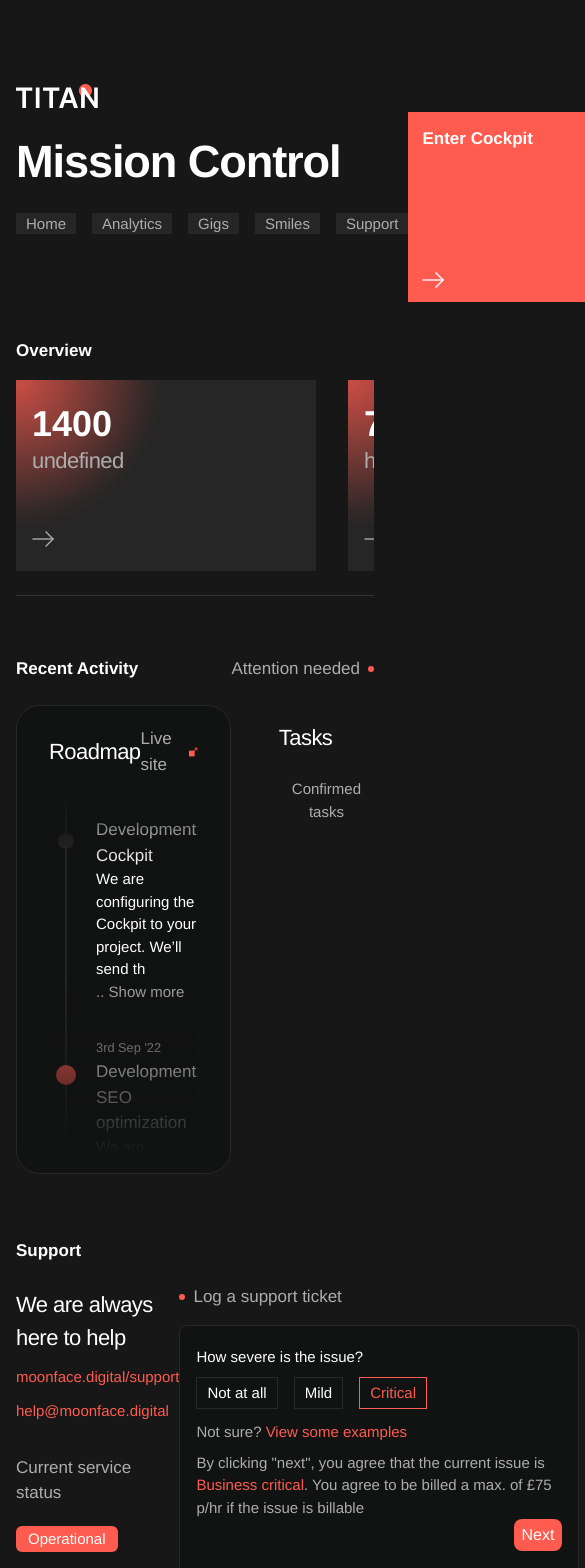
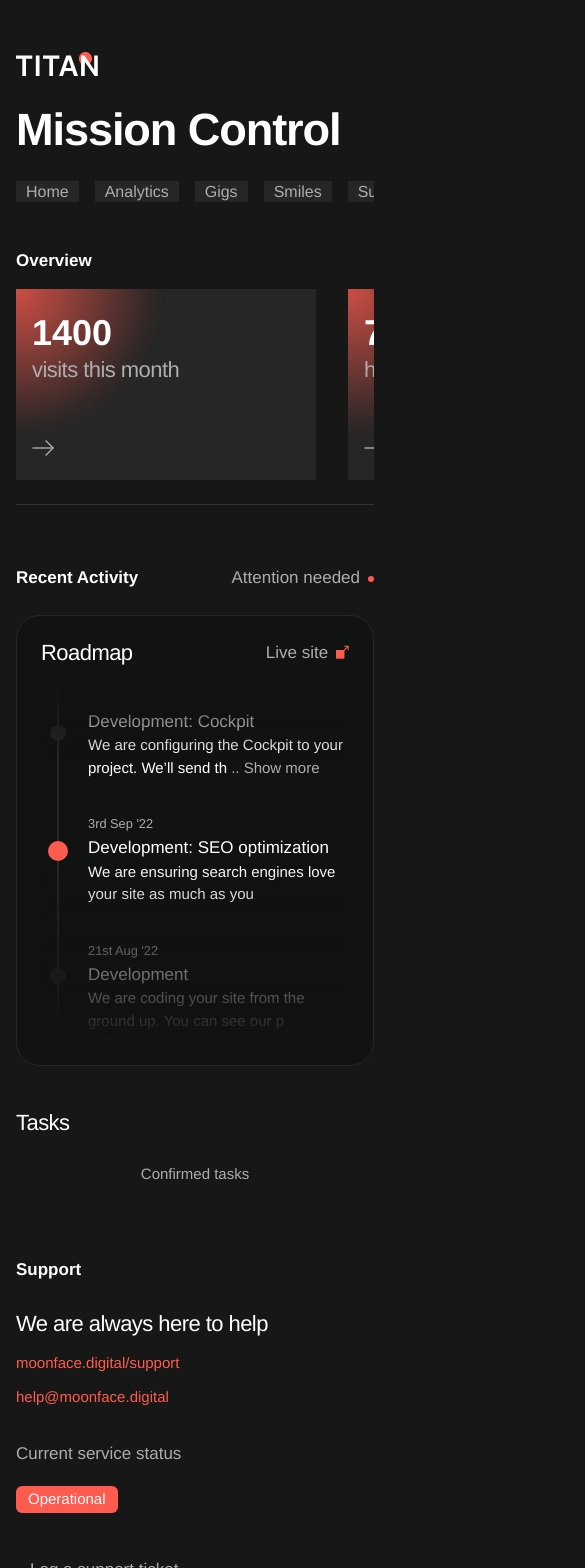
Before and after one commit to kylesloper/discord-sveltekit-gotrue, a SvelteKit app: page / in a window 390 px wide. Shown: the top 1568 px of the page, 585 px wide, since content can reach past the window. Built offline with nearby package versions, Linux system fonts and the light colour scheme.

Commit message:
:lipstick styling changes

```diff
--- a/package.json
+++ b/package.json
@@ -19,6 +19,7 @@
   },
   "type": "module",
   "dependencies": {
+    "@builder.io/partytown": "^0.7.0",
     "@fontsource/fira-mono": "^4.5.0",
     "@hotwired/turbo": "^7.1.0",
     "@sveltejs/adapter-netlify": "1.0.0-next.78"
--- a/src/lib/header/Header.svelte
+++ b/src/lib/header/Header.svelte
@@ -4,34 +4,32 @@
   import Arrow from '$lib/icons/arrow.svelte'
 </script>
 
-<header class="resp_cont pt-16 flex justify-between relative">
-  <div>
+<header class="resp_cont pt-8 md:pt-16 flex-col justify-between relative mb-8">
   <img class="h-6 my-5" src="/titan-logo.svg" alt="titan logo" />
   <h1>Mission Control</h1>
-    <nav data-sveltekit-prefetch class="my-4">
+  <nav data-sveltekit-prefetch class="my-4 overflow-x-scroll overflow-y-hidden">
     <ul class="flex gap-x-4">
       <li class:active={$page.url.pathname === '/'}>
         <a class="chip" href="/">Home</a>
       </li>
       <li class:active={$page.url.pathname === '/about'}>
-          <a class="chip" href="/about">Analytics</a>
+        <a class="chip clickable" href="/about">Analytics</a>
       </li>
       <li class:active={$page.url.pathname === '/todos'}>
-          <a class="chip" href="/todos">Gigs</a>
+        <a class="chip clickable" href="/todos">Gigs</a>
       </li>
       <li class:active={$page.url.pathname === '/about'}>
-          <a class="chip" href="/about">Smiles</a>
+        <a class="chip clickable" href="/about">Smiles</a>
       </li>
       <li class:active={$page.url.pathname === '/todos'}>
-          <a class="chip" href="/support">Support</a>
+        <a class="chip clickable" href="/support">Support</a>
       </li>
     </ul>
   </nav>
-  </div>
-  <div
+  <!-- <div
     class="px-3.5 py-3.5 bg-titan flex flex-col justify-between items-start h-[190px] aspect-[4/3] font-semibold mt-12"
   >
     <h3 class="my-0">Enter Cockpit</h3>
     <Arrow height={'1rem'} />
-  </div>
+  </div> -->
 </header>
--- a/src/lib/icons/arrow.svelte
+++ b/src/lib/icons/arrow.svelte
@@ -2,11 +2,13 @@
   export let width = null
   export let height = '1rem'
   export let fill = 'white'
+  export let className
 </script>
 
 <svg
   {height}
   {width}
+  class={className}
   viewBox="0 0 42 30"
   fill="none"
   xmlns="http://www.w3.org/2000/svg"
@@ -22,14 +24,3 @@
     {fill}
   />
 </svg>
-
-<style>
-  #titanArrow {
-    transform: translateX(0);
-    transition: 150ms ease-in-out;
-  }
-  a:hover #titanArrow,
-  #titanArrow:hover {
-    transform: translateX(0.3rem);
-  }
-</style>
--- a/src/lib/overview/overview.svelte
+++ b/src/lib/overview/overview.svelte
@@ -2,14 +2,26 @@
   import Card from '$lib/overview/overview_card.svelte'
 </script>
 
-<section class=" border-not-black-400 border-b-[0.092rem] py-6">
+<section class=" border-not-black-400 border-b-[0.092rem] pb-6">
   <h3>Overview</h3>
-  <ul class="flex gap-8 pt-2 max-w-full overflow-x-scroll">
-    <li>
-      <Card header={1400} />
+  <ul
+    class="flex gap-8 pt-2 max-w-full lg:overflow-visible overflow-x-scroll overflow-y-hidden"
+  >
+    <li
+      id="firstCard"
+      class="lg:hover:scale-[103%] duration-150 lg:focus:scale-[100%]"
+    >
+      <a class="lgCard" href="/support">
+        <Card header={1400} caption={'visits this month'} /></a
+      >
     </li>
-    <li>
-      <Card header={72} caption={'happy smiles this month'} />
+    <li
+      id="secCard"
+      class="lg:hover:scale-[103%] duration-150 lg:focus:scale-[90%]"
+    >
+      <a class="lgCard" href="/support">
+        <Card header={72} caption={'happy smiles this month'} />
+      </a>
     </li>
   </ul>
 </section>
@@ -27,7 +39,11 @@
     border: 0.4rem solid rgba(0, 0, 0, 0);
     background-clip: padding-box;
   }
-  #gradient:first-of-type {
-    margin-right: -3rem;
+  .lgCard .arrow {
+    transform: translateX(0);
+    transition: 150ms ease-in-out;
+  }
+  .lgCard:hover .arrow {
+    transform: translateX(0.3rem);
   }
 </style>
--- a/src/lib/overview/overview_card.svelte
+++ b/src/lib/overview/overview_card.svelte
@@ -14,8 +14,9 @@
   let speed = 0.08
 
   function handleMouseMove(event) {
-    mouseX = event.pageX
-    mouseY = event.pageY
+    const rect = event.target.getBoundingClientRect()
+    mouseX = event.clientX - rect.left
+    mouseY = event.clientY - rect.top
   }
 
   onMount(() => {
@@ -43,16 +44,18 @@
     <div class="my-0 text-4xl font-semibold">{header}</div>
     <h2 class="my-0 text-not-black-300">{caption}</h2>
   </header>
-  <Arrow fill={'#AEADAD'} />
-  <div class="absolute h-full w-full inset-0 pointer-events-none z-10">
+  <Arrow className={'arrow pointer-events-none'} fill={'#AEADAD'} />
+  <div class="absolute left-0 top-0 h-full w-full pointer-events-none z-10">
+    <div class="relative w-full h-full p-16">
       <img
-      class="absolute w-[150%]"
+        class="absolute right-0 bottom-0"
         style:left={`${ballX}px`}
         style:top={`${ballY}px`}
         id="gradient"
         src="/gradient.png"
         alt="gradient"
       />
+    </div>
   </div>
 </article>
 
--- a/src/lib/roadmap/recent.svelte
+++ b/src/lib/roadmap/recent.svelte
@@ -11,9 +11,9 @@
       <div class="w-1.5 h-1.5 mt-1.5 bg-titan rounded-full" />
     </div>
   </div>
-  <div class="flex gap-x-12 mt-4">
+  <div class="flex flex-col lg:flex-row gap-x-12 gap-y-6 mt-4">
     <article
-      class="bg-not-black-900 rounded-3xl border-not-black-600 border-[0.093rem] px-8 py-5 w-[60%]"
+      class="bg-not-black-900 rounded-3xl border-not-black-600 border-[0.093rem] px-6 lg:px-8 py-5 w-full lg:w-[60%]"
     >
       <div class="flex justify-between items-center z-20">
         <h2 class="my-0">Roadmap</h2>
--- a/src/lib/support/Support.svelte
+++ b/src/lib/support/Support.svelte
@@ -4,7 +4,7 @@
 
 <section class="mt-16 relative">
   <h3>Support</h3>
-  <div class="flex justify-between">
+  <div class="flex flex-col sm:flex-row justify-between gap-x-12 gap-y-6">
     <article>
       <h2>We are always here to help</h2>
       <h4>
@@ -28,12 +28,12 @@
         <h3 class="text-not-black-300 font-medium">Log a support ticket</h3>
       </div>
       <div
-        class="bg-not-black-900 border-not-black-600 border-[0.093rem] rounded-lg px-4 py-2 aspect-[259/165] w-[400px] max-w-full mt-2"
+        class="bg-not-black-900 border-not-black-600 border-[0.093rem] rounded-lg px-4 py-4 md:aspect-[259/165] w-full md:w-[400px] max-w-full mt-2"
       >
         <form action="" class="flex flex-col">
           <div class="flex flex-col">
             <div class="flex flex-col">
-              <h4 class="text-white">How severe is the issue?</h4>
+              <h4 class="text-white mt-0">How severe is the issue?</h4>
               <ul class="flex gap-4">
                 <li><div class="smlBtn">Not at all</div></li>
                 <li><div class="smlBtn">Mild</div></li>
--- a/src/styles/base.css
+++ b/src/styles/base.css
@@ -22,7 +22,16 @@
     @apply font-medium text-sm tracking-[-0.01] mt-3 mb-2 text-not-black-300;
   }
   .chip {
-    @apply bg-mf-neutral-800 hover:bg-mf-neutral-700 ease-in-out duration-200 text-card-800 px-2.5 py-[0.135rem] text-sm;
+    @apply bg-mf-neutral-800 hover:bg-mf-neutral-700 ease-in-out duration-200 text-card-800 px-2.5 py-[0.135rem] text-base;
+  }
+  * {
+    @apply focus-visible:ring-1 focus:outline-none ring-titan;
+  }
+  .chip.clickable {
+    @apply focus:ring-1 focus:outline-none ring-titan;
+  }
+  .lgCard a {
+    @apply focus:ring-4 ring-offset-1 focus:outline-none ring-titan;
   }
   .smlBtn {
     @apply px-2.5 py-1 border-not-black-600 border-[0.1rem] inline-block text-sm;
@@ -59,4 +68,22 @@
     border: 0.4rem solid rgba(0, 0, 0, 0);
     background-clip: padding-box;
   }
+  *::-webkit-scrollbar {
+    width: 1rem; /* width of the entire scrollbar */
+  }
+  *::-webkit-scrollbar-track {
+    background: transparent; /* color of the tracking area */
+  }
+  *::-webkit-scrollbar-thumb {
+    background-color: #282828; /* color of the scroll thumb */
+    border-radius: 999px; /* roundness of the scroll thumb */
+    border: 0.4rem solid rgba(0, 0, 0, 0);
+    background-clip: padding-box;
+  }
+  *,
+  ::before,
+  ::after {
+    -webkit-tap-highlight-color: rgba(0, 0, 0, 0);
+    outline: 0;
+  }
 }
```
Also changed, not shown: 1 other file (tests, documents, lock files or other folders). Lines whose indentation alone changed are shown as unchanged.
